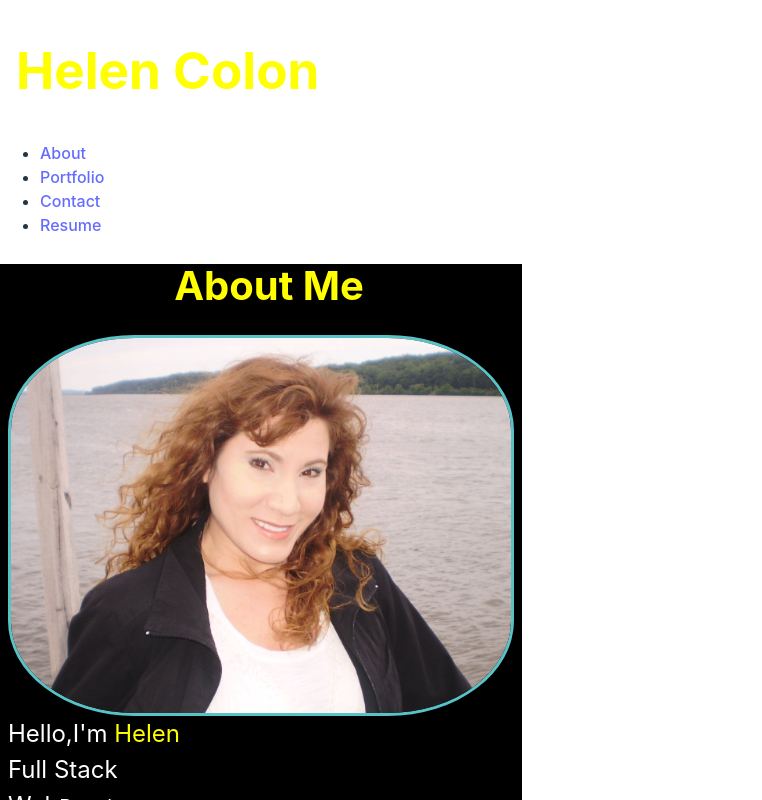
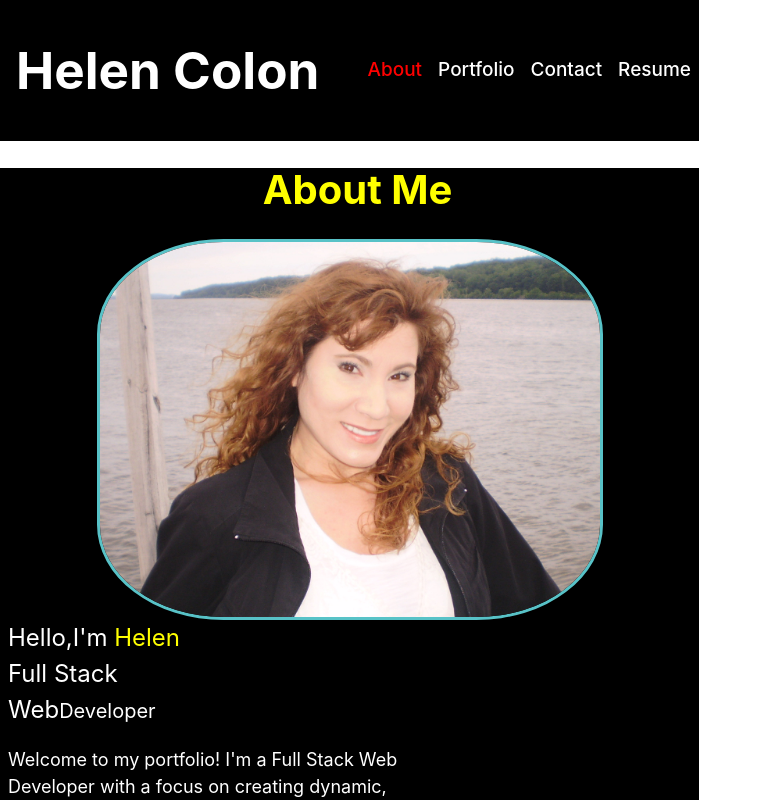
Before and after one commit to Lychnian/react-portfolio, a React (Vite) app: page / in a window 1280 px wide. Shown: the top 800 px of the page, without its empty margins (0-762 px from the left). Built offline with nearby package versions, Linux system fonts and the light colour scheme.

Commit message:
Edited package.json, header jsx and css, about jsx and css, portfolio jsx

```diff
--- a/package.json
+++ b/package.json
@@ -21,6 +21,6 @@
     "eslint-plugin-react": "^7.33.2",
     "eslint-plugin-react-hooks": "^4.6.0",
     "eslint-plugin-react-refresh": "^0.4.5",
-    "vite": "^5.1.4"
+    "vite": "^5.1.5"
   }
 }
--- a/src/components/Header.jsx
+++ b/src/components/Header.jsx
@@ -4,10 +4,9 @@ import '../css/header.css';
 function Header({ currentPage, handlePageChange }) {
   return (
     <nav className="navbar">
-      <header className="nav justify-content-center flexContainer">
-        <h1>Helen Colon</h1>
-        <ul className="nav justify-content-center navbarA">
-          <li className="nav-item padding">
+      <h1 className="h1">Helen Colon</h1>
+      <ul className="navbarA">
+        <li className="padding">
           <a
             href="#"
             onClick={() => handlePageChange("About")}
@@ -16,7 +15,7 @@ function Header({ currentPage, handlePageChange }) {
             About
           </a>
         </li>
-          <li className="nav-item padding">
+        <li className="padding">
           <a
             href="#portfolio"
             onClick={() => handlePageChange("Portfolio")}
@@ -27,7 +26,7 @@ function Header({ currentPage, handlePageChange }) {
             Portfolio
           </a>
         </li>
-          <li className="nav-item padding">
+        <li className="padding">
           <a
             href="#contact"
             onClick={() => handlePageChange("Contact")}
@@ -38,7 +37,7 @@ function Header({ currentPage, handlePageChange }) {
             Contact
           </a>
         </li>
-          <li className="nav-item padding">
+        <li className="padding">
           <a
             href="#Resume"
             onClick={() => handlePageChange("Resume")}
@@ -50,7 +49,6 @@ function Header({ currentPage, handlePageChange }) {
           </a>
         </li>
       </ul>
-      </header>
     </nav>
   );
 }
--- a/src/components/pages/About.jsx
+++ b/src/components/pages/About.jsx
@@ -1,5 +1,6 @@
 import React from 'react';
 import HelenColon from "../../img/HelenColon.png";
+import '../../css/about.css';
 
 const styles = {
   HelenColon: {
--- a/src/components/pages/Portfolio.jsx
+++ b/src/components/pages/Portfolio.jsx
@@ -34,6 +34,7 @@ export default function Portfolio() {
       </span>
       <div className="container">
         <div className="row justify-content-center">
+          <div className="col-sm-6">
             <section className="card col-sm-3 p-0 m-2 d-flex flex-column justify-content-center align-items-center position-relative">
               <a href="https://garden-planner19-05823e4485e2.herokuapp.com/" target="_blank" rel="noopener noreferrer">
                 <img src={Portfolio1} alt="image of a beautiful garden" className="card-img-top img-fluid" />
@@ -42,7 +43,8 @@ export default function Portfolio() {
                 <h3 style={styles.header}>Garden Planner</h3>
               </header>
             </section>
-
+          </div>
+          <div className="col-sm-6">
             <section className="card col-sm-3 p-0 m-2 d-flex flex-column justify-content-center align-items-center position-relative">
               <a href="https://lychnian.github.io/wise-weather-dashboard/" target="_blank" rel="noopener noreferrer">
                 <img src={Portfolio2} alt="" className="card-img-top img-fluid" />
@@ -51,7 +53,10 @@ export default function Portfolio() {
                 <h3 style={styles.header}>Weather Dashboard</h3>
               </header>
             </section>
-
+          </div>
+        </div>
+        <div className="row justify-content-center">
+          <div className="col-sm-6">
             <section className="card col-sm-3 p-0 m-2 d-flex flex-column justify-content-center align-items-center position-relative">
               <a href="https://github.com/Lychnian/janeaustentechco-employee-tracker" target="_blank" rel="noopener noreferrer">
                 <img src={Portfolio3} alt="A man’s open hand holding a network of interconnected nodes, with human figurines, symbolizing the interconnectedness of employees in the company." className="card-img-top img-fluid" />
@@ -61,8 +66,7 @@ export default function Portfolio() {
               </header>
             </section>
           </div>
-
-        <div className="row justify-content-center">
+          <div className="col-sm-6">
             <section className="card col-sm-3 p-0 m-2 d-flex flex-column justify-content-center align-items-center position-relative">
               <a href="https://github.com/Lychnian/server-side-commerce" target="_blank" rel="noopener noreferrer">
                 <img src={Portfolio4} alt="A laptop with a little model of a shopping cart on it." className="card-img-top img-fluid" />
@@ -71,7 +75,10 @@ export default function Portfolio() {
                <h3 style={styles.header}>e-Commerce</h3>
               </header>
             </section>
-
+          </div>
+        </div>
+        <div className="row justify-content-center">
+          <div className="col-sm-6">
             <section className="card col-sm-3 p-0 m-2 d-flex flex-column justify-content-center align-items-center position-relative">
               <a href="https://lychnian.github.io/js-timed-quiz/" target="_blank" rel="noopener noreferrer">
                 <img src={Portfolio5} alt="" className="card-img-top img-fluid" />
@@ -80,7 +87,8 @@ export default function Portfolio() {
                 <h3 style={styles.header}>Timed Quiz</h3>
               </header>
             </section>
-
+          </div>
+          <div className="col-sm-6">
             <section className="card col-sm-3 p-0 m-2 d-flex flex-column justify-content-center align-items-center position-relative">
               <a href="https://github.com/Lychnian/travel-social-network" target="_blank" rel="noopener noreferrer">
                 <img src={Portfolio6} alt="A group of employees around a conference table holding out to each other large cards of colorful icons. There are laptops and mobile devices on the table." className="card-img-top img-fluid" />
@@ -92,5 +100,6 @@ export default function Portfolio() {
           </div>
         </div>
       </div>
+    </div>
   );
 }
--- /dev/null
+++ b/src/css/about.css
@@ -0,0 +1,17 @@
+.about-container {
+    display: flex;
+    flex-direction: column;
+    align-items: center;
+  }
+
+  .hero-image {
+    width: 100%;
+    max-width: 1000px;
+  }
+
+  .about-content {
+    width: 100%;
+    max-width: 800px;
+    padding: 0 20px;
+    text-align: center;
+  }
--- a/src/css/header.css
+++ b/src/css/header.css
@@ -1,33 +1,48 @@
-a.nav-link {
-    padding-top: 0px;
-    padding-bottom: 0px;
-    padding-left: 0px;
-    padding-right: 0px;
-};
-
-
-navbar {
+.navbar {
     background-color: black;
     color: white;
+    display: flex;
+    justify-content: space-between;
+    align-items: center;
 }
 
-navbarA {
-    color: #0000FF;
+.navbarA {
+    list-style-type: none;
+    color: white;
     font-size: 19px;
+    display: flex;
+}
+
+.navbarA li a {
+    color: white;
+    font-size: 19px;
+    text-decoration: none;
+}
+
+.nav-link:hover {
+    color: yellow;
+}
+
+.navbarA li a.nav-link-active {
+    color: red;
 }
 
 h1 {
     font-size: 50px;
     padding-left: 1rem;
-    color: #FFFF00; // Set name color to yellow
-};
+    color: white;
+}
 
-padding {
+.padding {
     padding: 8px;
-};
+}
 
-flexContainer {
+.flexContainer {
     display: flex;
-    align-Items: center;
-    justify-Content: center;
-};
+    align-items: center;
+    justify-content: center;
+}
+
+.nav-link {
+    padding: 0;
+}
```
Also changed, not shown: 1 other file (tests, documents, lock files or other folders). Lines whose indentation alone changed are shown as unchanged.
